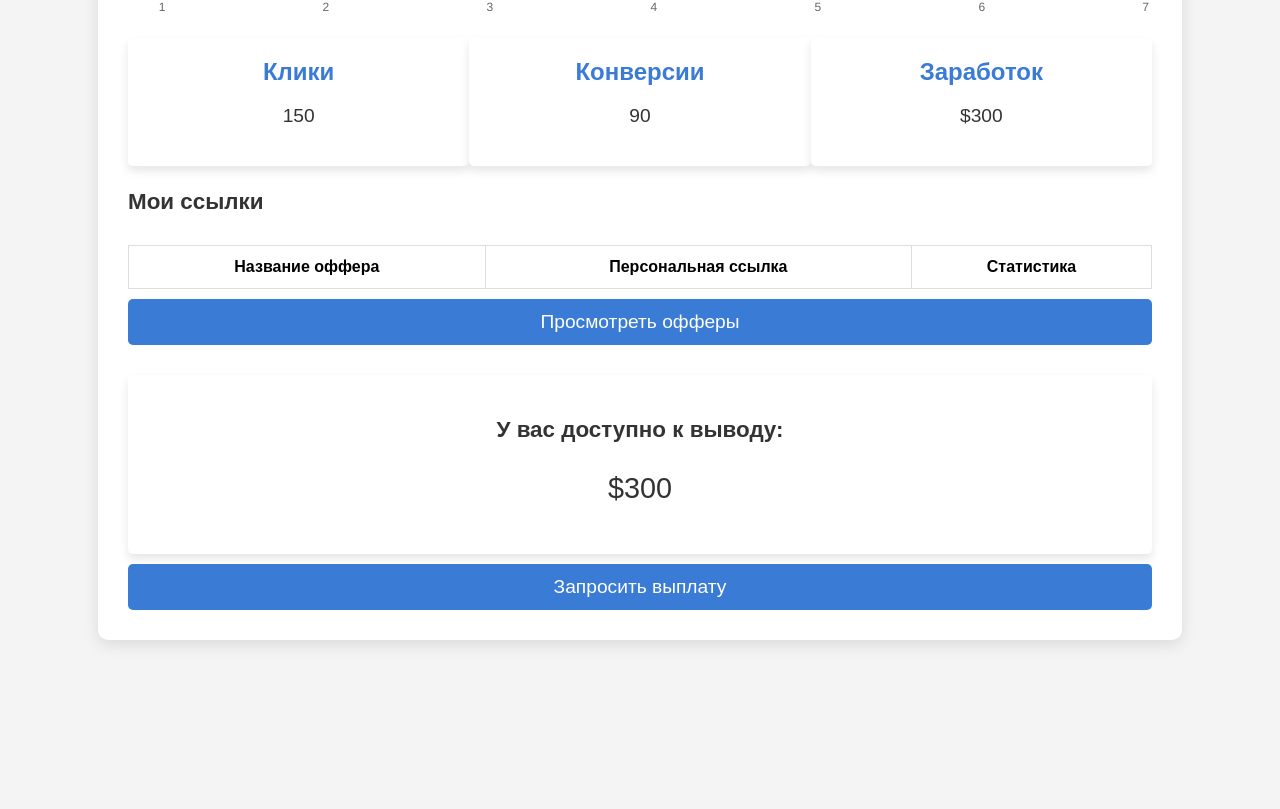
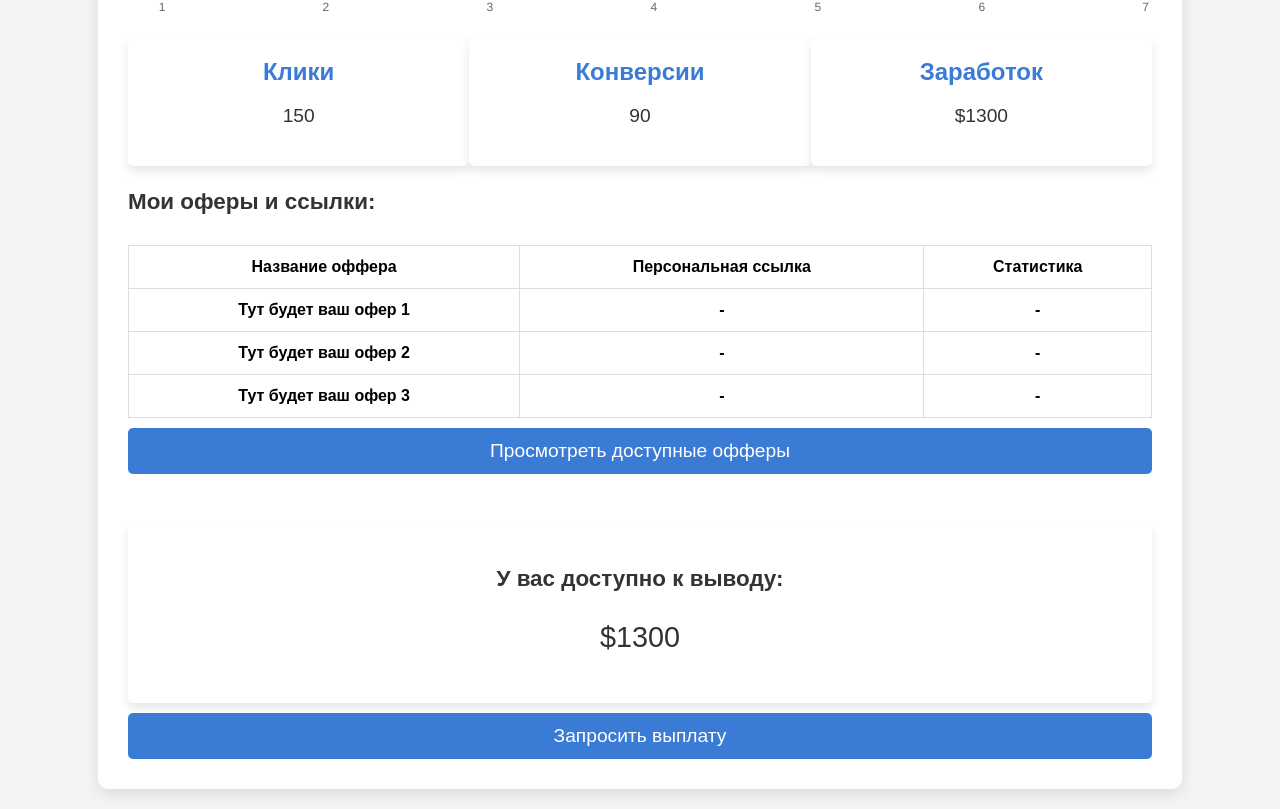
Before and after one commit to Dev-Geniy/BoostX, a plain HTML site: page publisher-dashboard.html in a window 1280 px wide. Shown: the part 736-1545 px from the top of the page. Before the commit the page ends 1396 px from the top, so only its background shows below. Drawn offline with nearby package versions, Linux system fonts and the light colour scheme.

Commit message:
Update publisher-dashboard.html

```diff
--- a/publisher-dashboard.html
+++ b/publisher-dashboard.html
@@ -288,7 +288,6 @@
 
 
         <canvas id="earningsChart"></canvas>
-
        <!-- Статистика по ссылкам -->
         <div class="stats">
             <div class="stat-box">
@@ -306,7 +305,7 @@
         </div>
 
 
-        <h3>Мои ссылки</h3>
+        <h3>Мои оферы и ссылки:</h3>
         <table>
             <thead>
                 <tr>
@@ -314,18 +313,34 @@
                     <th>Персональная ссылка</th>
                     <th>Статистика</th>
                 </tr>
+                <tr>
+                    <th>Тут будет ваш офер 1</th>
+                    <th> - </th>
+                    <th> - </th>
+                </tr>
+                <tr>
+                    <th>Тут будет ваш офер 2</th>
+                    <th> - </th>
+                    <th> - </th>
+                </tr>
+                  <tr>
+                    <th>Тут будет ваш офер 3</th>
+                    <th> - </th>
+                    <th> - </th>
+                </tr>
             </thead>
             <tbody id="linksTable"></tbody>
         </table>
-        <button class="cta-button" onclick="window.location.href='available-offers.html'">Просмотреть офферы</button
+        <button class="cta-button" onclick="window.location.href='available-offers.html'">Просмотреть доступные офферы</button>
 
         <div class="stats">
             <div class="stat-box2">
                 <h3>У вас доступно к выводу:</h3>
-                <p id="earningsPublisher">$300</p>
+                <p id="earningsPublisher">$1300</p>
             </div>
+          </div>
           <button class="cta-button" onclick="requestPayment()">Запросить выплату</button>
-        </div>
+
 
 <div id="paymentModal">
     <div id="paymentModalContent">
@@ -344,7 +359,7 @@
             // Статистика (имитация)
             let clicks = 150;
             let conversions = 90;
-            let earnings = 300;
+            let earnings = 1300;
 
             // Заполнение статистики
             document.getElementById('clicksPublisher').innerText = clicks;
```
